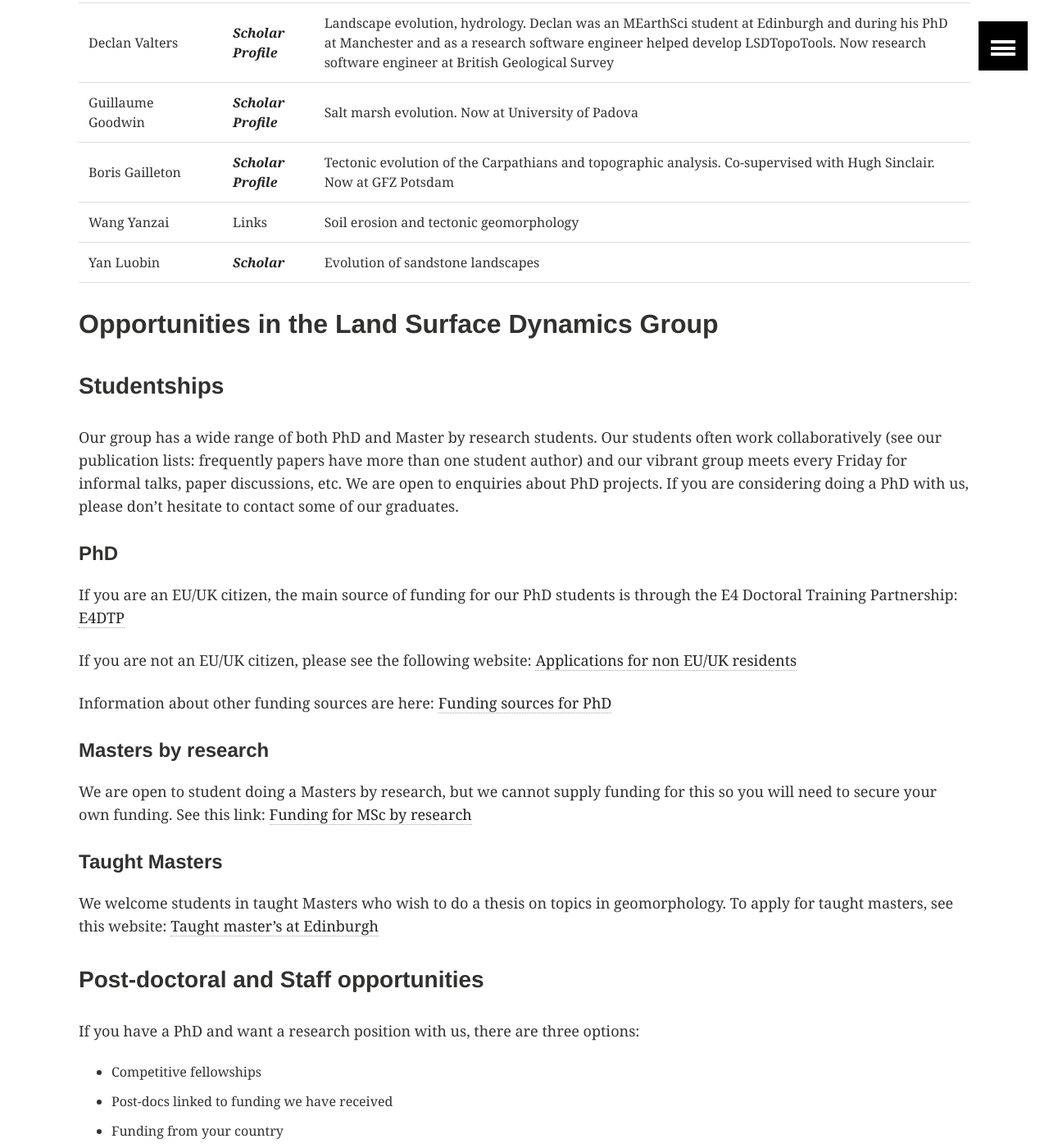
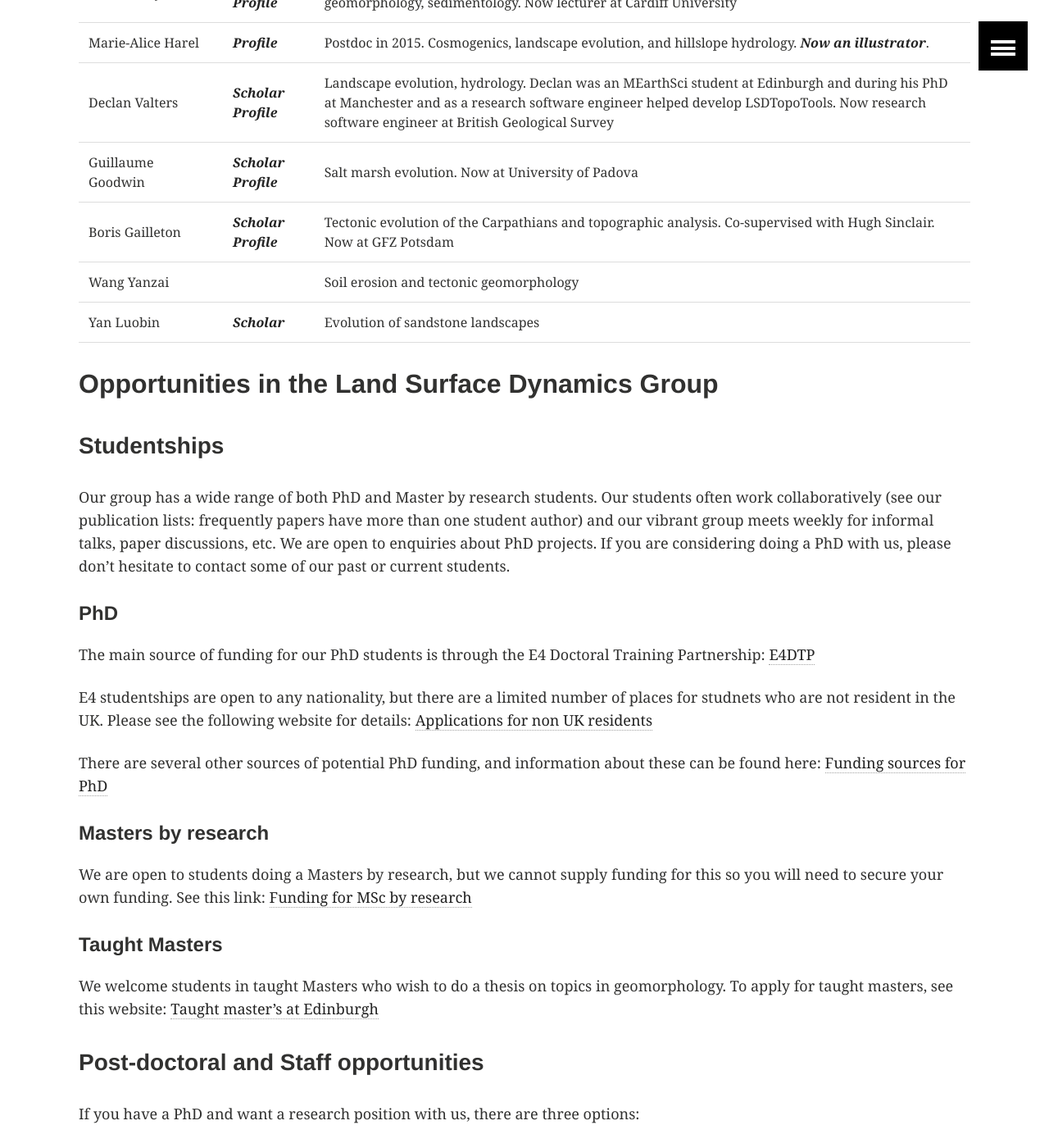
Before and after one commit to simon-m-mudd/simon-m-mudd.github.io, a Jekyll site: the page built from group/index.md, in a window 1280 px wide and 1400 px high, scrolled down 2457 px. Shown: the whole window at 82% size. Built offline with Jekyll 4.4.1, drawn with Linux system fonts in a browser that asks for light colours; some of the changed text lies outside the part shown.

Commit message:
A few minor updates

```diff
--- a/group/index.md
+++ b/group/index.md
@@ -18,12 +18,13 @@ I've been lucky to collaborate with some amazing PhD students and postdocs. I ca
 
 Louis Kinnear | [**_Profile_**](https://www.ed.ac.uk/geosciences/people/person.html?indv=4127) | Soil weathering fluxes and clay formation rates as a function of erosion.
 Noorzalianee Ghazali | [**_Profile_**](https://www.ed.ac.uk/geosciences/people/person.html?indv=4433) | Mangrove change.
-Marina Ruiz Sanchez-Oro | [**_Profile_**](https://www.ed.ac.uk/geosciences/people/person.html?indv=13531) | Machine learning and neural networks to detect landslides, floods and forest change.
+Marina Ruiz Sánchez-Oro | [**_Profile_**](https://www.ed.ac.uk/geosciences/people/person.html?indv=13531) | Climate and landscape evolution.
 Callum Strong | [**_Profile_**](https://www.ed.ac.uk/geosciences/people/person.html?indv=11090) | Evolution of African drainage systems. Co-supervised with Mikael Attal and Hugh Sinclair.
 Justine Domingo | [**_Profile_**](https://www.ed.ac.uk/geosciences/people/person.html?indv=7001) | Sediment and pollutant transport in the Philippines. Co-supervised with Mikael Attal and Bryne Ngwenya.
 Donny Wahyudi | [**_Profile_**](https://www.ed.ac.uk/geosciences/people/person.html?indv=12284) | Tectonic geomorphology. Co-supervised with Hugh Sinclair.
-Saraswati Thapa | | Flooding and sediment transport. Co-supervised with Hugh Sinclair and Mikael Attal.
+Saraswati Thapa | [**_Profile_**](https://scholar.google.com/citations?user=X5zT-UgAAAAJ&hl=en) | Flooding and sediment transport. Co-supervised with Hugh Sinclair and Mikael Attal.
 Prakash Pokhrel | | Tectonic geomorphology of the Kathmandu Basin. Co-supervised with Hugh Sinclair and Mikael Attal.
+Anthony Hoskins | |  Drainage reorganization in South Baja California. Co-supervised with Mikael Attal, David Sanderson (SUERC), and Miguel Castillo (UNAM).
 Anya Towers | [**_Research site_**](https://storymaps.arcgis.com/stories/3c048dc7f1fd4c468ef2ec7086c84d82) | Grain sizes in Scotland. Co-supervised with Mikael Attal and Hugh Sinclair.
 Qiuyang Chen | | River meandering and vegetation Co supervised with Mikael Attal and Stephen Hancock
 
@@ -37,7 +38,7 @@ Lynsey MacLeary (nee Callaghan) | [**_linkedin_**](https://www.linkedin.com/in/l
 Martin D. Hurst | [**_Scholar_**](https://scholar.google.com/citations?user=9--6x5sAAAAJ&hl=en) [**_Profile_**](https://www.gla.ac.uk/schools/ges/staff/martinhurst/) | [**_PhD in 2013_**](https://era.ed.ac.uk/handle/1842/12228). Hillslope and coastal geomorphlogy. Now lecturer Glasgow University.
 David T. Milodowski | [**_Scholar_**](https://scholar.google.com/citations?user=ay1R3UgAAAAJ&hl=en) [**_Profile_**](https://www.research.ed.ac.uk/portal/en/persons/david-milodowski(0130326f-fa97-48ed-843b-7bcc72e89065).html) | [**_PhD in 2016_**](https://era.ed.ac.uk/handle/1842/20438). Vegetation, topographic analysis, lidar, geomorphlogy. Now PDRA at Edinburgh University.
 Stuart W.D. Grieve | [**_Scholar_**](https://scholar.google.com/citations?user=LnCvUwwAAAAJ&hl=en) [**_Profile_**](https://swdg.io/) | [**_PhD in 2016_**](https://era.ed.ac.uk/handle/1842/25398). Hillslope geomorphology, natural hazards, topographic analysis. Now lecturer at Queen Mary University London
-Fiona J Clubb | [**_Scholar_**](https://scholar.google.com/citations?user=LnCvUwwAAAAJ&hl=en) [**_Profile_**](https://fclubb.github.io/) | [**_PhD in 2017_**](https://era.ed.ac.uk/handle/1842/28817). Topographic analysis, hydrology, landscape evolution, geomorphology. Now assistant professor at Durham University
+Fiona J. Clubb | [**_Scholar_**](https://scholar.google.com/citations?user=LnCvUwwAAAAJ&hl=en) [**_Profile_**](https://fclubb.github.io/) | [**_PhD in 2017_**](https://era.ed.ac.uk/handle/1842/28817). Topographic analysis, hydrology, landscape evolution, geomorphology. Now assistant professor at Durham University
 John Preston | [**_linkedin_**](https://www.linkedin.com/in/john-preston-61b76a22/?originalSubdomain=uk) | [**_PhD in 2017_**](https://era.ed.ac.uk/handle/1842/31430). Coastal landscape evolution and Vikings. Now environmental consultant.
 Calum Bradbury | [**_linkedin_**](https://www.linkedin.com/in/calum-bradbury-gis/?originalSubdomain=nz) | Masters by research in 2018. Controls on channel steepness in the Himalyas. Now environmental consultant in New Zealand.
 Dan Hobley | [**_Scholar_**](https://scholar.google.com/citations?user=kJ13b-kAAAAJ&hl=en) [**_Profile_**](https://www.cardiff.ac.uk/people/view/481890-) | Postdoc in 2013, on project with Hugh Sinclair. Numerical modelling, landscape evolution, planetary geomorphology, sedimentology. Now lecturer at Cardiff University
@@ -45,7 +46,7 @@ Marie-Alice Harel | [**_Profile_**](http://www.maharel.com/) | Postdoc in 2015.
 Declan Valters | [**_Scholar_**](https://scholar.google.com/citations?user=0OIHQmIAAAAJ&hl=en) [**_Profile_**](https://www.bgs.ac.uk/staff/profiles/52311.html) | Landscape evolution, hydrology. Declan was an MEarthSci student at Edinburgh and during his PhD at Manchester and as a research software engineer helped develop LSDTopoTools. Now research software engineer at British Geological Survey
 Guillaume Goodwin | [**_Scholar_**](https://scholar.google.com/citations?user=Or3grvoAAAAJ&hl=en&oi=ao) [**_Profile_**](https://www.ed.ac.uk/geosciences/people/person.html?indv=4505) | Salt marsh evolution. Now at University of Padova
 Boris Gailleton | [**_Scholar_**](https://scholar.google.com/citations?user=r5HIc00AAAAJ&hl=en&oi=ao) [**_Profile_**](https://www.gfz-potsdam.de/en/staff/boris-gailleton/) | Tectonic evolution of the Carpathians and topographic analysis. Co-supervised with Hugh Sinclair. Now at GFZ Potsdam
-Wang Yanzai | Links | Soil erosion and tectonic geomorphology
+Wang Yanzai |  | Soil erosion and tectonic geomorphology
 Yan Luobin | [**_Scholar_**](https://scholar.google.com/citations?user=_ASOJmAAAAAJ&hl=en&oi=ao) | Evolution of sandstone landscapes
 
 
@@ -53,19 +54,19 @@ Yan Luobin | [**_Scholar_**](https://scholar.google.com/citations?user=_ASOJmAAA
 
 ### Studentships
 
-Our group has a wide range of both PhD and Master by research students. Our students often work collaboratively (see our publication lists: frequently papers have more than one student author) and our vibrant group meets every Friday for informal talks, paper discussions, etc. We are open to enquiries about PhD projects. If you are considering doing a PhD with us, please don’t hesitate to contact some of our graduates.
+Our group has a wide range of both PhD and Master by research students. Our students often work collaboratively (see our publication lists: frequently papers have more than one student author) and our vibrant group meets weekly for informal talks, paper discussions, etc. We are open to enquiries about PhD projects. If you are considering doing a PhD with us, please don’t hesitate to contact some of our past or current students.
 
 #### PhD
 
-If you are an EU/UK citizen, the main source of funding for our PhD students is through the E4 Doctoral Training Partnership: [E4DTP](https://www.ed.ac.uk/e4-dtp)
+The main source of funding for our PhD students is through the E4 Doctoral Training Partnership: [E4DTP](https://www.ed.ac.uk/e4-dtp)
 
-If you are not an EU/UK citizen, please see the following website: [Applications for non EU/UK residents](https://www.ed.ac.uk/geosciences/postgraduate/phd/applying/process)
+E4 studentships are open to any nationality, but there are a limited number of places for studnets who are not resident in the UK. Please see the following website for details: [Applications for non UK residents](https://www.ed.ac.uk/e4-dtp/how-to-apply/entry-and-eligibility-criteria)
 
-Information about other funding sources are here: [Funding sources for PhD](https://www.ed.ac.uk/geosciences/postgraduate/phd/fees-funding/funding)
+There are several other sources of potential PhD funding, and information about these can be found here: [Funding sources for PhD](https://www.ed.ac.uk/geosciences/postgraduate/phd/fees-funding/funding)
 
 #### Masters by research
 
-We are open to student doing a Masters by research, but we cannot supply funding for this so you will need to secure your own funding. See this link: [Funding for MSc by research](https://www.ed.ac.uk/geosciences/postgraduate/phd/fees-funding/funding)
+We are open to students doing a Masters by research, but we cannot supply funding for this so you will need to secure your own funding. See this link: [Funding for MSc by research](https://www.ed.ac.uk/geosciences/postgraduate/phd/fees-funding/funding)
 
 #### Taught Masters
 
```
